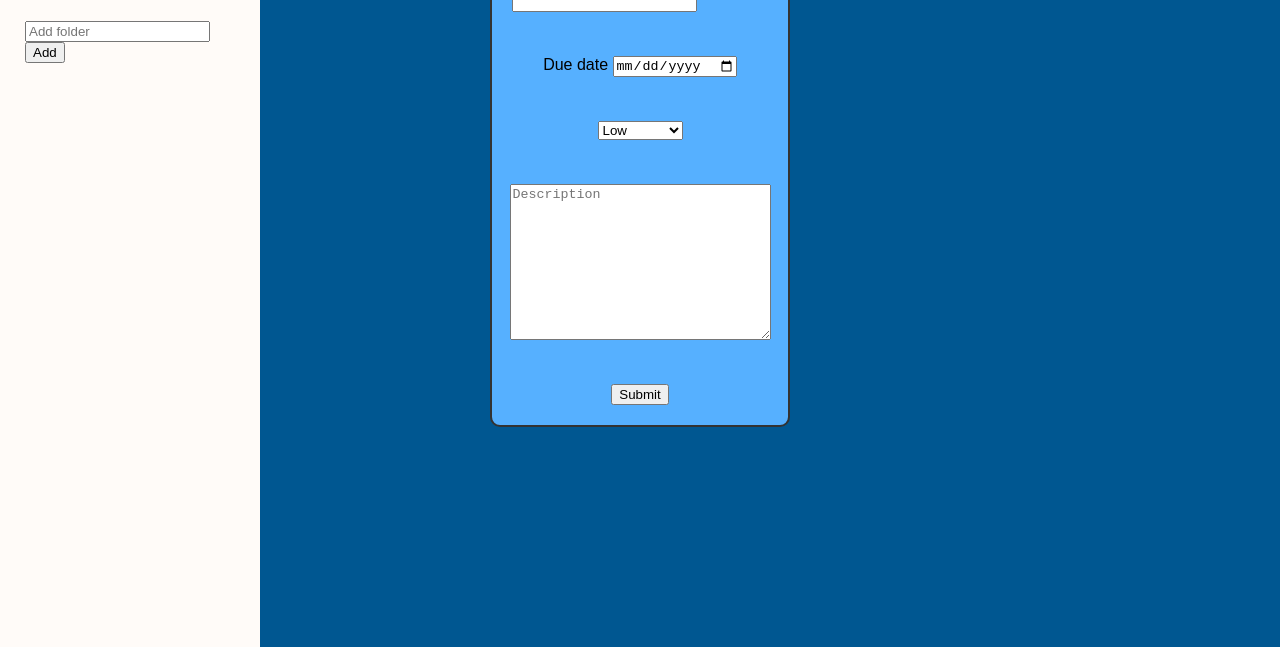
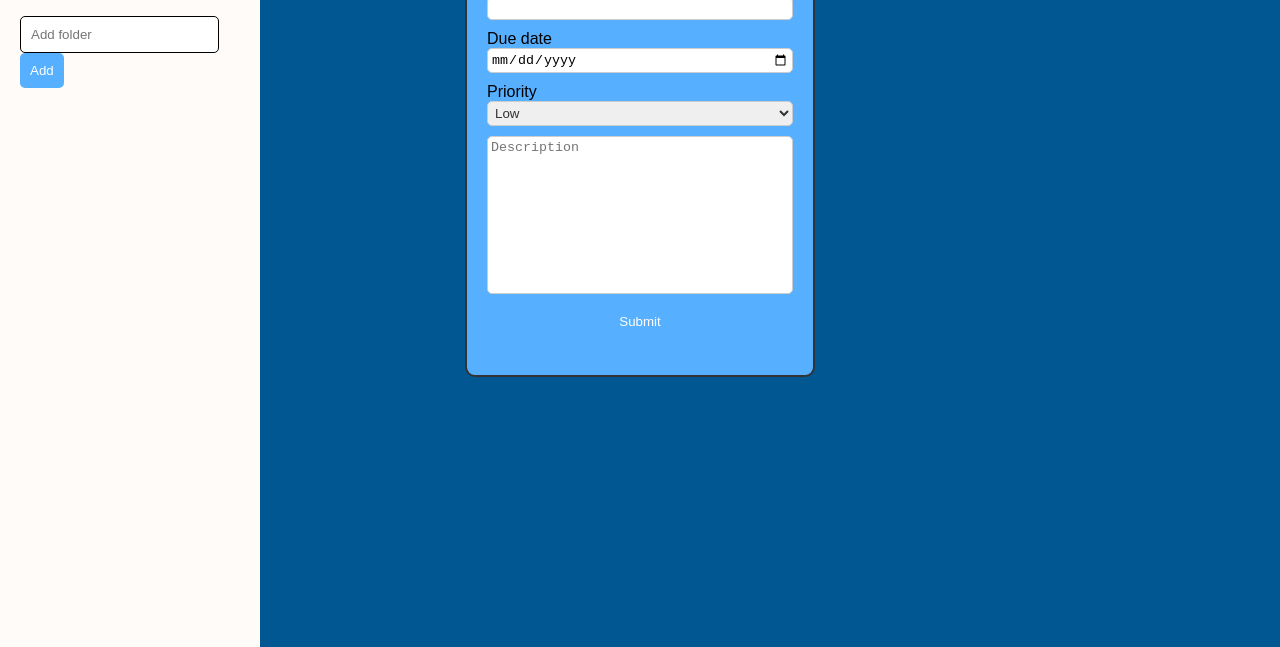
Before and after one commit to Boinias/toDoList, a website built with webpack: page dist/index.html in a window 1280 px wide. Shown: the part 273-920 px from the top of the page. Built offline with nearby package versions, Linux system fonts and the light colour scheme.

Commit message:
Lots of form styling

```diff
--- a/dist/index.html
+++ b/dist/index.html
@@ -7,19 +7,19 @@
     <link rel="stylesheet" href="styles.css">
 </head>
 <body>
-    <div id="taskForm">
             <form id="newTaskForm">
                 <h1>New Task</h1>
-                <div id="nameInput">
+                <div class="formInput" id="nameInput">
                     <label for="name">Task name</label>
                     <input type="text" id="name" pattern="^[A-Za-z]" required
                     placeholder=" ">
                 </div>
-                <div id="dueDateInput">
+                <div class="formInput" id="dueDateInput">
                     <label for="dueDate">Due date</label>
                     <input type="date" id="dueDate" required>
                 </div>
-                <div id="priorityInput">
+                <div class="formInput" id="priorityInput">
+                    <label for="priorityInput">Priority</label>
                     <select name="priority" id="priority">
                     <optgroup label="Priority levels">
                         <option value="Low" selected>Low</option>
@@ -28,8 +28,10 @@
                      </optgroup>
                     </select>
                 </div>
-                <textarea name="Description" id="Description" cols="30" rows="10" placeholder="Description"></textarea>
-                <input type="submit">
+                <div class="formInput" >
+                <textarea name="description" id="description" cols="30" rows="10" placeholder="Description"></textarea>
+                </div>
+                <button id='submitBtn'type="submit">Submit</button>
             </form>
         </div>
 
--- a/dist/styles.css
+++ b/dist/styles.css
@@ -42,7 +42,7 @@ body {
     background-color: rgb(255, 251, 248);
     min-width: 260px;
     height: 100vh;
-    padding: 25px;
+    padding: 20px;
 }
 
 #sidebarMyFolders {
@@ -56,6 +56,15 @@ body {
 #addFolder{
     width: auto;
 }
+
+#addFolderForm input[type="text"] {
+    flex-grow: 1;
+    border: solid 1px;
+    border-radius: 5px;
+    outline: none;
+    padding: 10px;
+}
+
 
 .selectedColor {
     background-color: rgb(86, 176, 255);
@@ -85,15 +94,14 @@ body {
     max-width: 30%;
 }
 
+
 #newTaskForm {
     display: flex;
     flex-direction: column;
-    justify-content: space-between;
     align-items: center;
-    gap: 5px;
     padding: 20px;
-    width: 300px;
-    height: 600px;
+    width: 350px;
+    height: 500px;
     background-color: rgb(86, 176, 255);
     border: 2px solid #333;
     position: fixed;
@@ -103,3 +111,41 @@ body {
     z-index: 2;
     border-radius: 10px;
   }
+
+  .formInput {
+    display: flex;
+    flex-direction: column;
+    width: 100%;
+    padding-bottom: 10px;
+  }
+
+  .formInput input {
+    border: 1px solid #ccc;
+    border-radius: 5px;
+    padding: 3px;
+  }
+
+  select, textarea {
+    width: 100%;
+    resize: none;
+    padding: 3px;
+    border: 1px solid #ccc;
+    border-radius: 5px;
+    color: #333;
+    cursor: pointer; /* Change cursor on hover */
+}
+
+#submitBtn[type="submit"], #addFolderForm button {
+    background-color:rgb(86, 176, 255); /* Button background color */
+    color: #fff; /* Button text color */
+    padding: 10px 10px; /* Button padding (adjust as needed) */
+    border: none; /* Remove button border */
+    border-radius: 5px; /* Rounded corners */
+    cursor: pointer; /* Cursor style on hover */
+    transition: background-color 0.3s ease; /* Smooth background color transition */
+}
+
+/* Hover effect */
+#submitBtn[type="submit"]:hover, #addFolderForm button:hover {
+    background-color: #0056b3; /* Darker background color on hover */
+}
```
